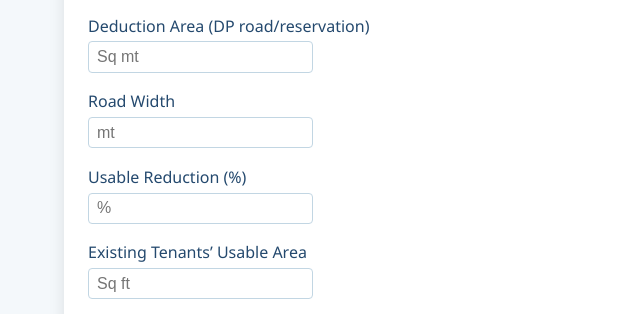
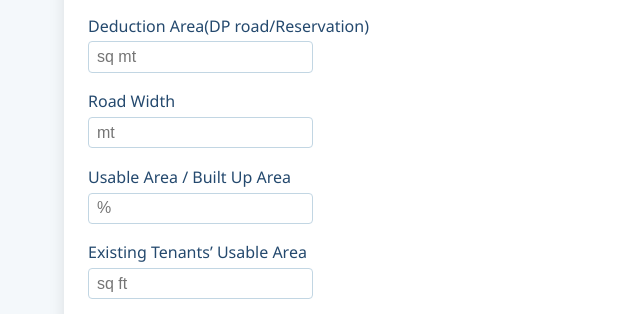
Before and after one commit to vinaykalani/work, a plain HTML site: page index.html in a window 1280 px wide. Shown: the part 230-544 px from the top of the page, 0-640 px from the left. Drawn offline with Linux system fonts and the light colour scheme.

Commit message:
Update index.html

```diff
--- a/index.html
+++ b/index.html
@@ -25,9 +25,9 @@
                 </div>
             </div>
             <div class="input-group">
-                <label for="deduction-area">Deduction Area (DP road/reservation)</label>
+                <label for="deduction-area">Deduction Area(DP road/Reservation)</label>
                 <div>
-                    <input type="number" min="0" step="any" id="deduction-area" placeholder="Sq mt">
+                    <input type="number" min="0" step="any" id="deduction-area" placeholder="sq mt">
                 </div>
             </div>
             <div class="input-group">
@@ -37,7 +37,7 @@
                 </div>
             </div>
             <div class="input-group">
-                <label for="usable-reduction">Usable Reduction (%)</label>
+                <label for="usable-reduction">Usable Area / Built Up Area </label>
                 <div>
                     <input type="number" min="0" max="100" step="any" id="usable-reduction" placeholder="%">
                 </div>
@@ -45,7 +45,7 @@
             <div class="input-group">
                 <label for="tenant-usable-area">Existing Tenants’ Usable Area</label>
                 <div>
-                    <input type="number" min="0" step="any" id="tenant-usable-area" placeholder="Sq ft">
+                    <input type="number" min="0" step="any" id="tenant-usable-area" placeholder="sq ft">
                 </div>
             </div>
             <div class="input-group">
```
